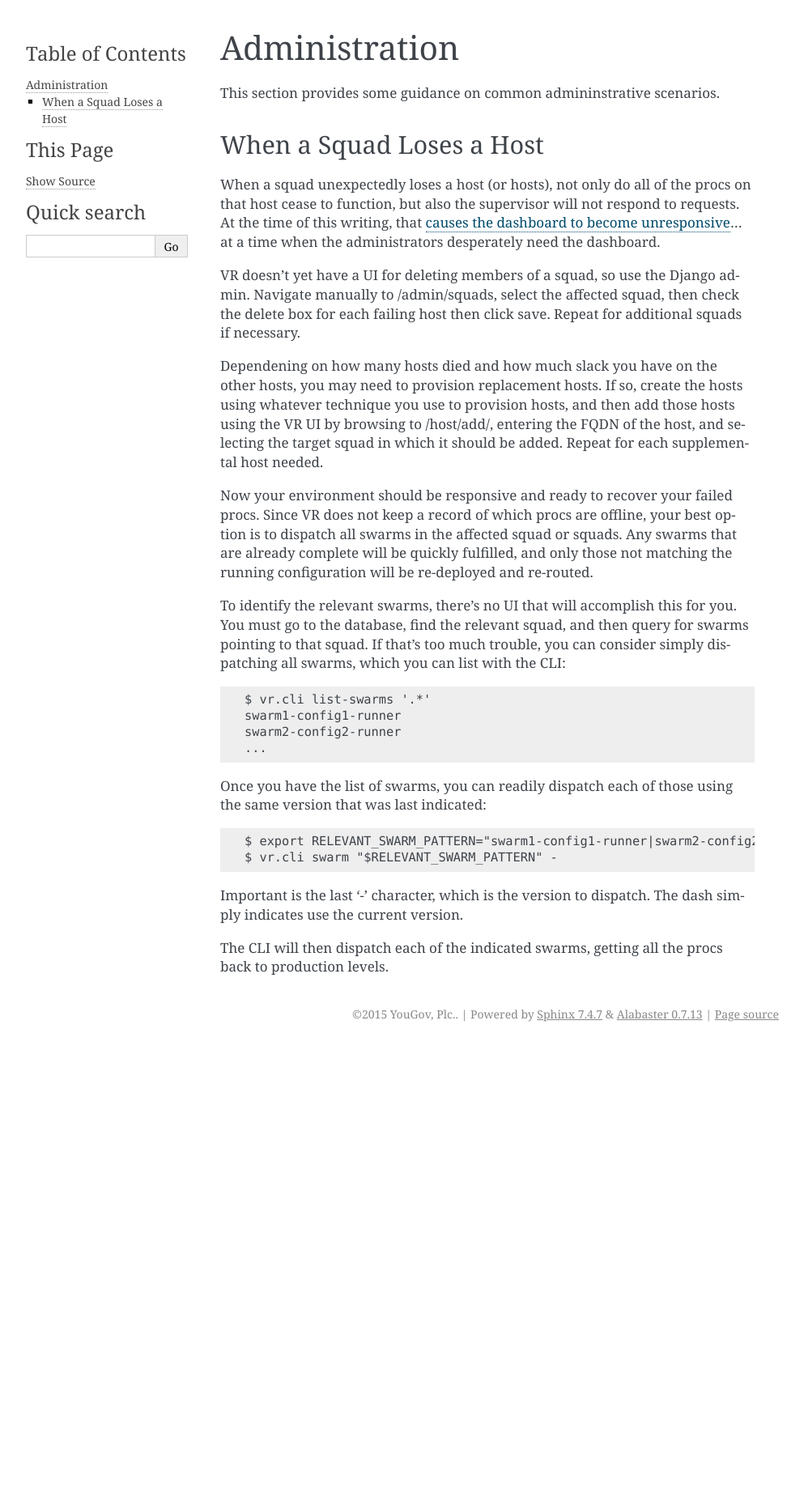
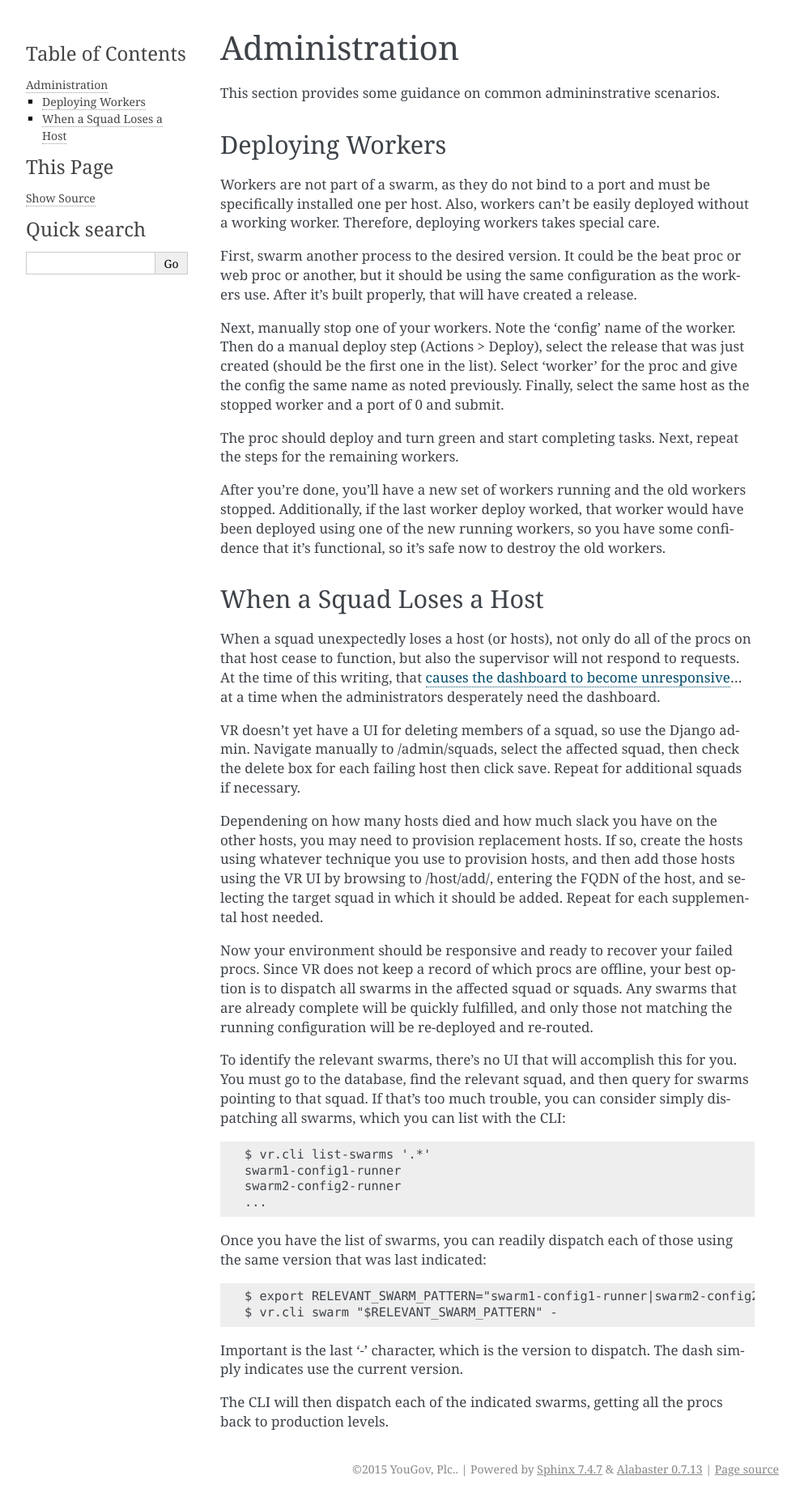
Before and after one commit to yougov/velociraptor, a Sphinx documentation site: the page built from docs/administration.rst, in a window 1280 px wide. Shown: the whole page at 81% size, without its empty margins (148-1141 px from the left). Built offline with Sphinx 7.4.7, drawn with Linux system fonts in a browser that asks for light colours; before the commit the page ends 1292 px from its top, so only the background shows below that.

Commit message:
Add docs on deploying workers

```diff
--- a/docs/administration.rst
+++ b/docs/administration.rst
@@ -2,6 +2,19 @@ Administration
 ==============
 
 This section provides some guidance on common admininstrative scenarios.
+
+Deploying Workers
+-----------------
+
+Workers are not part of a swarm, as they do not bind to a port and must be specifically installed one per host. Also, workers can't be easily deployed without a working worker. Therefore, deploying workers takes special care.
+
+First, swarm another process to the desired version. It could be the beat proc or web proc or another, but it should be using the same configuration as the workers use. After it's built properly, that will have created a release.
+
+Next, manually stop one of your workers. Note the 'config' name of the worker. Then do a manual deploy step (Actions > Deploy), select the release that was just created (should be the first one in the list). Select 'worker' for the proc and give the config the same name as noted previously. Finally, select the same host as the stopped worker and a port of 0 and submit.
+
+The proc should deploy and turn green and start completing tasks. Next, repeat the steps for the remaining workers.
+
+After you're done, you'll have a new set of workers running and the old workers stopped. Additionally, if the last worker deploy worked, that worker would have been deployed using one of the new running workers, so you have some confidence that it's functional, so it's safe now to destroy the old workers.
 
 When a Squad Loses a Host
 -------------------------
```
